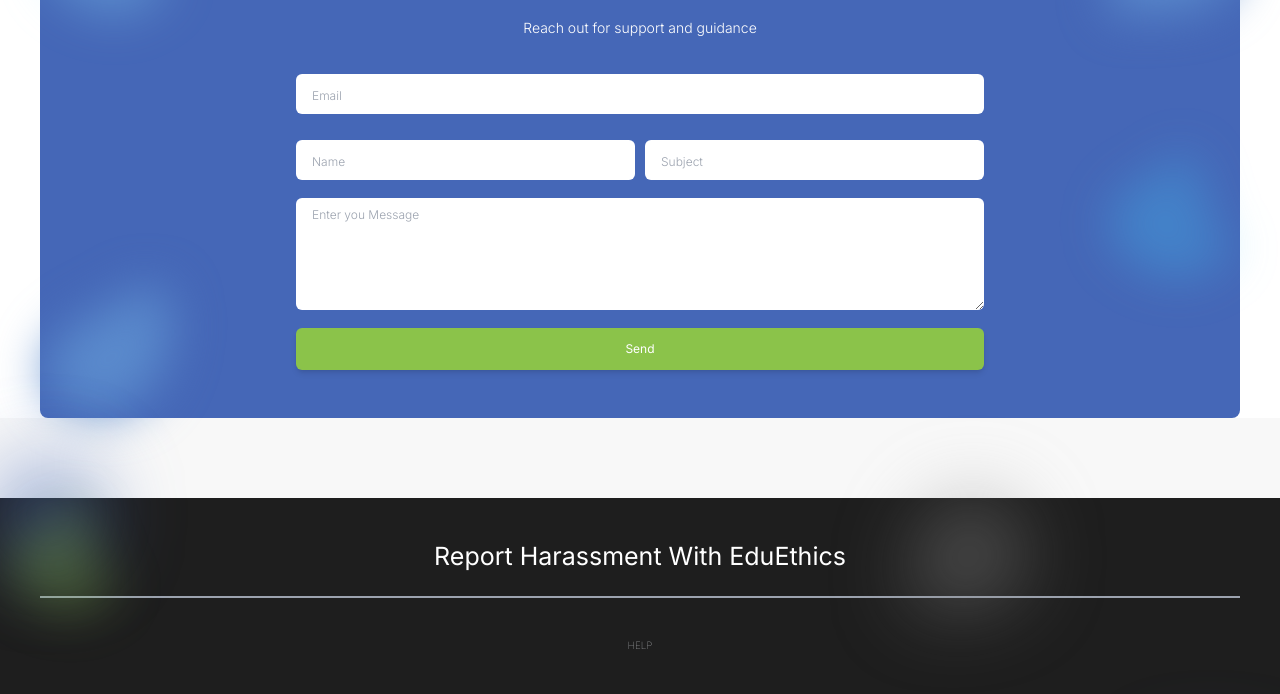
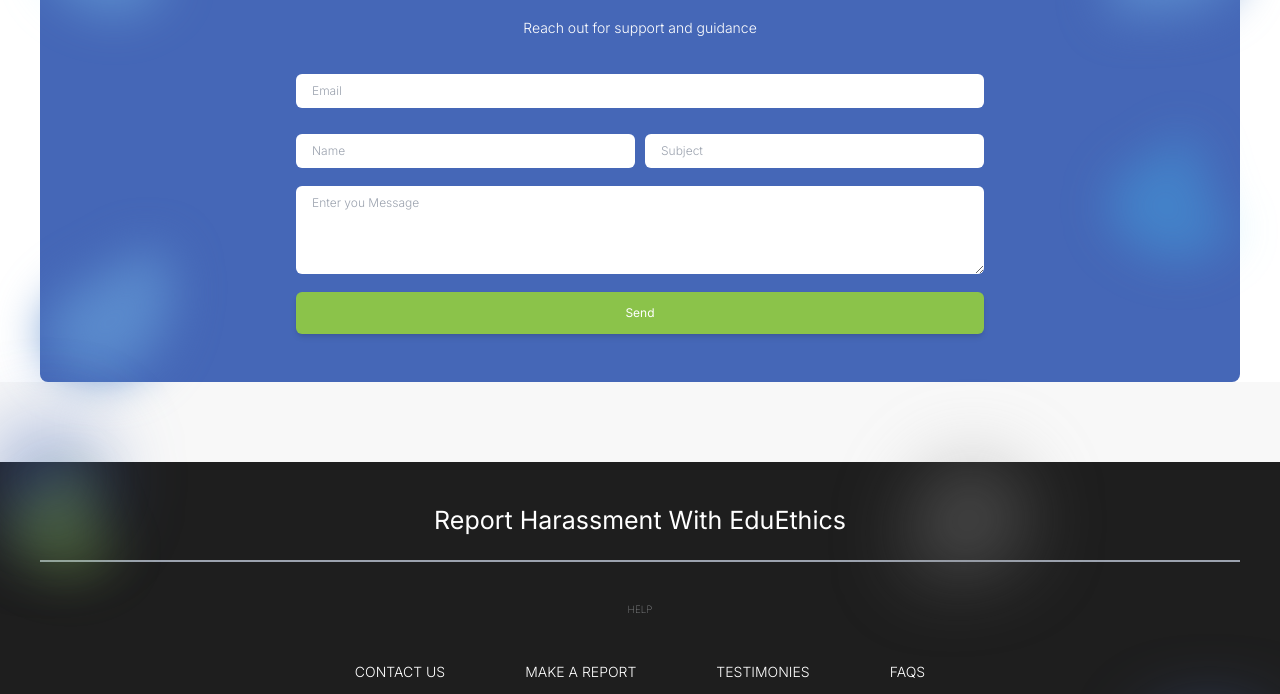
Before and after one commit to Oluwatimilehin2004/EduEthics, a website: page public/index.html in a window 1280 px wide. Shown: the part 3406-4100 px from the top of the page. Drawn offline with Linux system fonts and the light colour scheme; files whose address does not match are found by name.

```diff
--- a/public/index.html
+++ b/public/index.html
@@ -587,14 +587,14 @@
       </div>
 
       <!-- contact form -->
-      <form id="contactForm" class="flex flex-col gap-[10px]" action="">
+      <form id="contactForm" class="flex flex-col gap-[10px]">
         <!-- Email -->
         <input
         type="text"
         id="email"
         placeholder="Email"
         name="email"
-        class="w-full px-4 py-2 placeholder:text-[12px] my-2 placeholder:font-light lg:placeholder:text-[12px] rounded-md focus:outline-none focus:ring-2 focus:ring-mainGreen focus:border-transparent transition-colors"
+        class="text-[12px] font-light w-full px-4 py-2 placeholder:text-[12px] my-2 placeholder:font-light lg:placeholder:text-[12px] rounded-md focus:outline-none focus:ring-2 focus:ring-mainGreen focus:border-transparent transition-colors"
         />
 
         <div class="w-full lg:flex gap-[10px]">
@@ -603,7 +603,7 @@
           type="text"
           id="name"
           placeholder="Name"
-          class="w-full lg:w-1/2 px-4 py-2 placeholder:text-[12px] my-2 placeholder:font-light lg:placeholder:text-[12px] rounded-md focus:outline-none focus:ring-2 focus:ring-mainGreen focus:border-transparent transition-colors"
+          class="text-[12px] font-light w-full lg:w-1/2 px-4 py-2 placeholder:text-[12px] my-2 placeholder:font-light lg:placeholder:text-[12px] rounded-md focus:outline-none focus:ring-2 focus:ring-mainGreen focus:border-transparent transition-colors"
           />
 
           <!-- Subject -->
@@ -612,7 +612,7 @@
           id="subject"
           name="subject"
           placeholder="Subject"
-          class="w-full lg:w-1/2 px-4 py-2 placeholder:text-[12px] my-2 placeholder:font-light lg:placeholder:text-[12px] rounded-md focus:outline-none focus:ring-2 focus:ring-mainGreen focus:border-transparent transition-colors"
+          class="text-[12px] font-light w-full lg:w-1/2 px-4 py-2 placeholder:text-[12px] my-2 placeholder:font-light lg:placeholder:text-[12px] rounded-md focus:outline-none focus:ring-2 focus:ring-mainGreen focus:border-transparent transition-colors"
           />
         </div>
 
@@ -621,7 +621,7 @@
               name="message"
               placeholder="Enter you Message"
               rows="4"
-              class="w-full px-4 py-2 placeholder:text-[12px] placeholder:font-light lg:placeholder:text-[12px] rounded-md focus:outline-none focus:ring-2 focus:ring-mainGreen focus:border-transparent transition-colors"
+              class="text-[12px] font-light w-full px-4 py-2 placeholder:text-[12px] placeholder:font-light lg:placeholder:text-[12px] rounded-md focus:outline-none focus:ring-2 focus:ring-mainGreen focus:border-transparent transition-colors"
         ></textarea>
 
         <button type="submit" class="w-full text-[12px] py-3 rounded-md shadow-md text-white bg-mainGreen my-2 hover:bg-mainGreen hover:opacity-55">Send</button>
```
